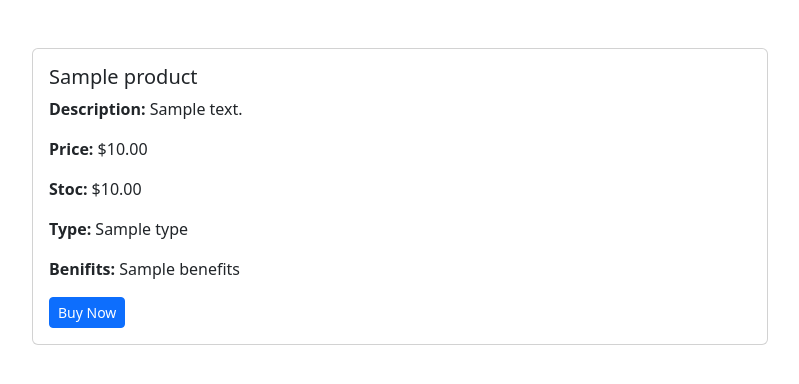
After one commit to GlowingPhantom/lucruinechipa, a PHP site: template views/products/store.view.php in a window 1280 px wide. The commit adds this page. Shown: the top 384 px of the page, without its empty margins (240-1039 px from the left). Run offline with PHP 8.4, Linux system fonts and the light colour scheme; the template is opened without the code that fills it: most values are stand-ins (such as "Sample title", 1, 10 or a date in 2020).

Commit message:
Modificari mari

```diff
--- a/views/index.view.php
+++ b/views/index.view.php
@@ -5,7 +5,7 @@
 </head>
 <body>
     <h1>Lista de Produse Apicole</h1>
-    <a href="/reviews/create">Adaugă un produs nou</a>
+    <a href="/products/create">Adaugă un produs nou</a>
     <ul>
     <ul>
     <?php if (!empty($products)): ?>
--- a/views/reviews/create.view.php
+++ b/views/products/create.view.php
@@ -5,7 +5,7 @@
 </head>
 <body>
     <h1>Adaugă un produs nou</h1>
-    <form method="POST" action="/orders/store">
+    <form method="POST" action="/products/store">
         <label for="name">Nume:</label>
         <input type="text" name="name" required><br>
         <label for="description">Descriere:</label>
--- /dev/null
+++ b/views/products/store.view.php
@@ -0,0 +1,49 @@
+<!DOCTYPE html>
+<html lang="en">
+
+<head>
+    <meta charset="UTF-8">
+    <meta name="viewport" content="width=device-width, initial-scale=1.0">
+    <title>Products Details</title>
+    <link href="https://cdn.jsdelivr.net/npm/bootstrap@5.3.3/dist/css/bootstrap.min.css" rel="stylesheet">
+</head>
+
+<body>
+    <div class="container mt-5">
+        <?php if ($product): ?>
+            <div class="row justify-content-center">
+                <div class="col-md-8">
+                    <div class="card">
+                        <div class="row g-0">
+                            <!-- Imaginea cărții (poți lăsa un loc de imagine implicit) -->
+                            <div class="col-md-12">
+                                <div class="card-body">
+                                    <h5 class="card-title"><?php echo htmlspecialchars($product->name); ?></h5>
+                                    <p class="card-text"><strong>Description:</strong>
+                                        <?php echo nl2br(htmlspecialchars($product->description)); ?></p>
+                                    <p class="card-text"><strong>Price:</strong>
+                                        $<?php echo number_format($product->price, 2); ?></p>
+                                        <p class="card-text"><strong>Stoc:</strong>
+                                        $<?php echo number_format($product->stock, 2); ?></p>
+                                        <p class="card-text"><strong>Type:</strong>
+                                        <?php echo nl2br(htmlspecialchars($product->type)); ?></p>
+                                        <p class="card-text"><strong>Benifits:</strong>
+                                        <?php echo nl2br(htmlspecialchars($product->benefits)); ?></p>
+                                    <a href="#" class="btn btn-primary btn-sm">Buy Now</a>
+                                </div>
+                            </div>
+                        </div>
+                    </div>
+                </div>
+            </div>
+        <?php else: ?>
+            <div class="alert alert-danger" role="alert">
+                Sorry, the book you are looking for could not be found.
+            </div>
+        <?php endif; ?>
+    </div>
+
+    <script src="https://cdn.jsdelivr.net/npm/bootstrap@5.3.3/dist/js/bootstrap.bundle.min.js"></script>
+</body>
+
+</html>
```
Also changed, not shown: app/Controllers/ProductController.php (+4 -4 lines), routes/web.php (+8 -0 lines).
